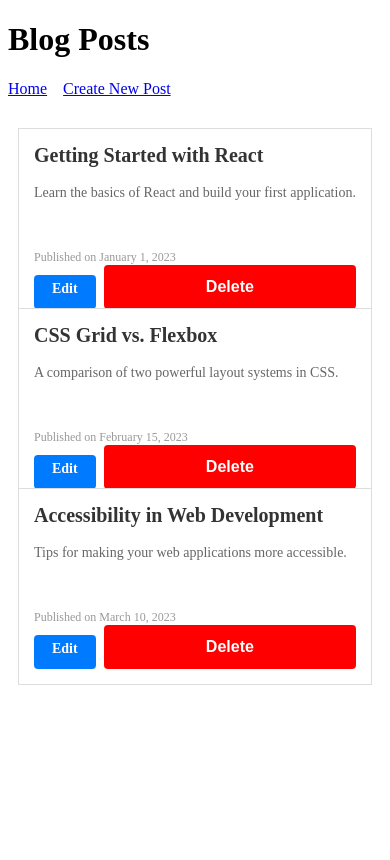
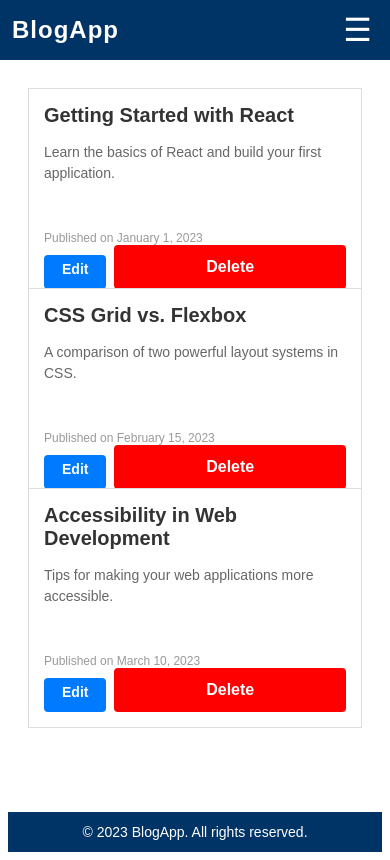
Before and after one commit to Sonali-b23/blog-post-listing, a React (Vite) app: page / in a window 390 px wide. Built offline with nearby package versions, Linux system fonts and the light colour scheme.

Commit message:
Challenge 5: Implement Responsive Navigation and Layout

```diff
--- a/src/App.jsx
+++ b/src/App.jsx
@@ -1,9 +1,10 @@
 import React, { useState } from 'react';
-import { BrowserRouter as Router, Routes, Route, useParams, Link } from 'react-router-dom';
+import { BrowserRouter as Router, Routes, Route, useParams } from 'react-router-dom';
 import BlogPostList from './components/BlogPostList/BlogPostList';
 import BlogPostDetail from './components/BlogPostDetail/BlogPostDetail';
 import BlogPostCreate from './components/BlogPostForm/BlogPostCreate';
 import BlogPostEdit from './components/BlogPostForm/BlogPostEdit';
+import Layout from './components/Layout/Layout';
 import './App.css';
 
 // Sample blog posts data
@@ -83,23 +84,14 @@
 
   return (
     <Router>
-      <div className="app">
-        <header className="app-header">
-          <h1>Blog Posts</h1>
-          <nav style={{ marginBottom: 20 }}>
-            <Link to="/" style={{ marginRight: 16 }}>Home</Link>
-            <Link to="/create">Create New Post</Link>
-          </nav>
-        </header>
-        <main className="app-main">
+      <Layout>
         <Routes>
           <Route path="/" element={<BlogPostList posts={posts} onDelete={handleDelete} />} />
           <Route path="/create" element={<BlogPostCreate onCreate={handleCreate} />} />
           <Route path="/edit/:postId" element={<BlogPostEdit posts={posts} onEdit={handleEdit} />} />
           <Route path="/posts/:postId" element={<BlogPostDetailWrapper posts={posts} />} />
         </Routes>
-        </main>
-      </div>
+      </Layout>
     </Router>
   );
 }
--- /dev/null
+++ b/src/components/Layout/Layout.jsx
@@ -0,0 +1,17 @@
+import React from 'react';
+import NavBar from '../NavBar/NavBar';
+import styles from './Layout.module.css';
+
+const Layout = ({ children }) => (
+  <div className={styles.layout}>
+    <header>
+      <NavBar />
+    </header>
+    <main className={styles.main}>{children}</main>
+    <footer className={styles.footer}>
+      <p>&copy; 2023 BlogApp. All rights reserved.</p>
+    </footer>
+  </div>
+);
+
+export default Layout;
--- /dev/null
+++ b/src/components/Layout/Layout.module.css
@@ -0,0 +1,35 @@
+.layout {
+  min-height: 100vh;
+  display: flex;
+  flex-direction: column;
+  font-family: 'Arial', sans-serif;
+}
+.main {
+  flex: 1;
+  margin-top: 60px;
+  padding: 20px;
+  max-width: 1200px;
+  width: 100%;
+  margin-left: auto;
+  margin-right: auto;
+  box-sizing: border-box;
+}
+.footer {
+  background: #003366;
+  color: #fff;
+  text-align: center;
+  height: 40px;
+  display: flex;
+  align-items: center;
+  justify-content: center;
+  font-size: 16px;
+}
+@media (max-width: 768px) {
+  .main {
+    padding: 10px;
+  }
+  .footer {
+    font-size: 14px;
+    height: 40px;
+  }
+}
--- /dev/null
+++ b/src/components/NavBar/NavBar.jsx
@@ -0,0 +1,37 @@
+import React, { useState } from 'react';
+import { Link } from 'react-router-dom';
+import styles from './NavBar.module.css';
+
+const NavBar = () => {
+  const [isMobileMenuOpen, setIsMobileMenuOpen] = useState(false);
+  const toggleMobileMenu = () => setIsMobileMenuOpen((open) => !open);
+  const closeMenu = () => setIsMobileMenuOpen(false);
+
+  return (
+    <nav className={styles.navBar}>
+      <Link to="/" className={styles.logo} onClick={closeMenu}>BlogApp</Link>
+      <div className={styles.links}>
+        <Link to="/" onClick={closeMenu}>Home</Link>
+        <Link to="/" onClick={closeMenu}>Blog</Link>
+        <Link to="/about" onClick={closeMenu}>About</Link>
+      </div>
+      <button
+        className={styles.hamburger}
+        onClick={toggleMobileMenu}
+        aria-label="Toggle menu"
+        aria-expanded={isMobileMenuOpen}
+      >
+        {isMobileMenuOpen ? '✕' : '☰'}
+      </button>
+      {isMobileMenuOpen && (
+        <div className={styles.mobileMenu}>
+          <Link to="/" onClick={closeMenu}>Home</Link>
+          <Link to="/" onClick={closeMenu}>Blog</Link>
+          <Link to="/about" onClick={closeMenu}>About</Link>
+        </div>
+      )}
+    </nav>
+  );
+};
+
+export default NavBar;
--- /dev/null
+++ b/src/components/NavBar/NavBar.module.css
@@ -0,0 +1,93 @@
+.navBar {
+  position: fixed;
+  top: 0;
+  left: 0;
+  right: 0;
+  height: 60px;
+  background: #003366;
+  color: #fff;
+  display: flex;
+  align-items: center;
+  justify-content: space-between;
+  z-index: 100;
+  padding: 0 32px;
+  font-family: 'Arial', sans-serif;
+}
+.logo {
+  font-size: 24px;
+  font-weight: bold;
+  color: #fff;
+  text-decoration: none;
+  letter-spacing: 1px;
+}
+.links {
+  display: flex;
+  gap: 20px;
+}
+.links a {
+  color: #fff;
+  font-size: 18px;
+  text-decoration: none;
+  transition: color 0.2s;
+  padding: 6px 10px;
+  border-radius: 4px;
+}
+.links a:focus, .links a:hover {
+  outline: 2px solid #007bff;
+  color: #007bff;
+}
+.hamburger {
+  display: none;
+  background: none;
+  border: none;
+  color: #fff;
+  font-size: 32px;
+  cursor: pointer;
+  margin-left: 20px;
+}
+.hamburger:focus {
+  outline: 2px solid #007bff;
+}
+.mobileMenu {
+  position: absolute;
+  top: 60px;
+  left: 0;
+  right: 0;
+  background: #fff;
+  color: #003366;
+  display: flex;
+  flex-direction: column;
+  align-items: stretch;
+  box-shadow: 0 4px 16px rgba(0,0,0,0.12);
+  animation: slideDown 0.3s;
+  z-index: 200;
+}
+.mobileMenu a {
+  color: #003366;
+  font-size: 18px;
+  text-decoration: none;
+  padding: 20px;
+  border-bottom: 1px solid #eee;
+  background: #fff;
+}
+.mobileMenu a:focus, .mobileMenu a:hover {
+  outline: 2px solid #007bff;
+  background: #f0f6ff;
+}
+@keyframes slideDown {
+  from { opacity: 0; transform: translateY(-20px); }
+  to { opacity: 1; transform: translateY(0); }
+}
+@media (max-width: 900px) {
+  .navBar {
+    padding: 0 12px;
+  }
+}
+@media (max-width: 768px) {
+  .links {
+    display: none;
+  }
+  .hamburger {
+    display: block;
+  }
+}
```
Lines whose indentation alone changed are shown as unchanged.
